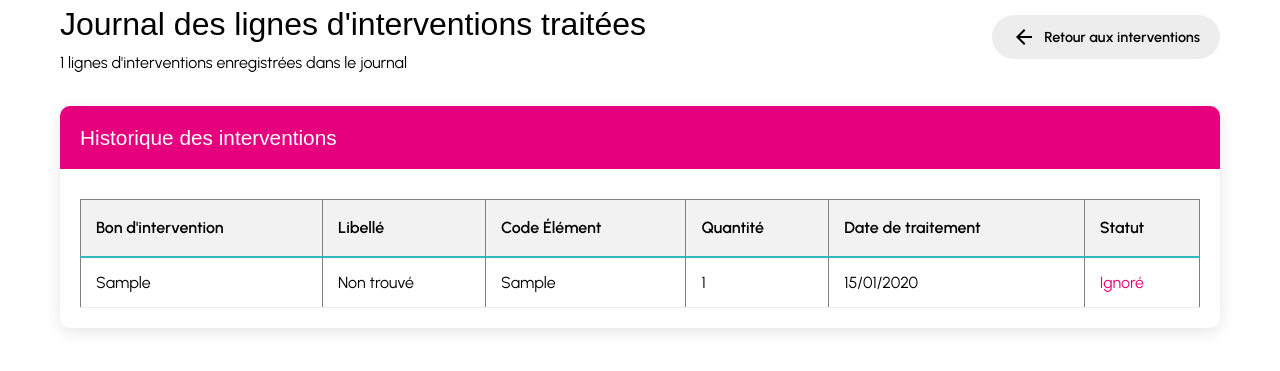
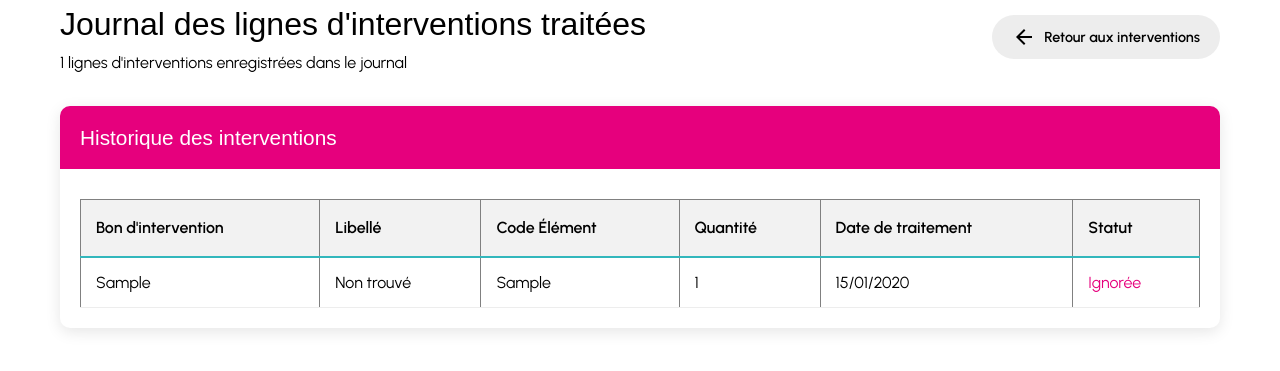
Before and after one commit to CarteSD/maj-bi-burographic, a PHP site: page /log.php in a window 1280 px wide. Shown: the part 131-502 px from the top of the page. Run offline with PHP 8.4, Linux system fonts and the light colour scheme; tables that the repository leaves empty or names only in its code hold one stand-in row (values such as "Sample post"); some libraries are stand-ins or nearby versions; some web fonts are replaced.

Commit message:
✏️ Modification des libellés de statut

```diff
--- a/log.php
+++ b/log.php
@@ -54,8 +54,8 @@ if (empty($journalEntries)) {
 
         // Déterminer le statut
         $statut = isset($entry['Ignored']) && $entry['Ignored'] == 1
-            ? '<span style="color: var(--rose);">Ignoré</span>'
-            : '<span style="color: var(--bleu);">Traité</span>';
+            ? '<span style="color: var(--rose);">Ignorée</span>'
+            : '<span style="color: var(--bleu);">MàJ</span>';
 
         $html .= '<tr>
             <td>' . htmlspecialchars($entry['CodeDoc']) . '</td>
```
